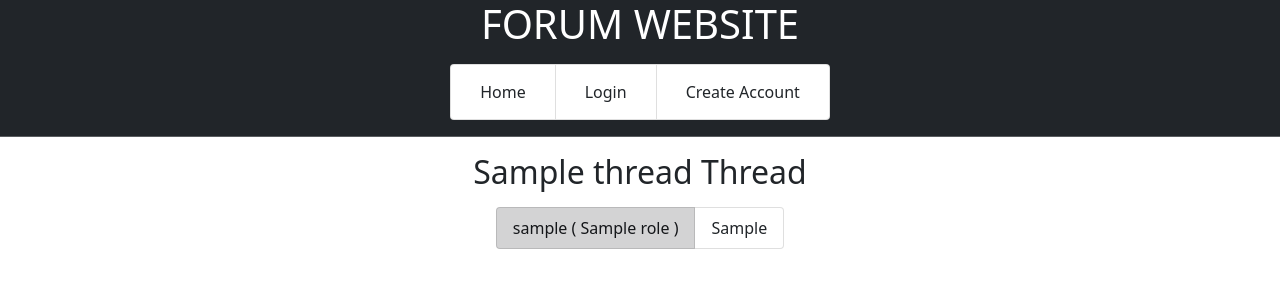
After one commit to fudzich/flaskProject, a Flask app: a page that uses app/templates/thread.html in a window 1280 px wide. The commit adds this page. Shown: the top 300 px of the page. Run offline with Flask 3, Linux system fonts and the light colour scheme; tables that the repository leaves empty hold one stand-in row (values such as "Sample post").

Commit message:
Post Development 1

```diff
--- a/app/__init__.py
+++ b/app/__init__.py
@@ -19,6 +19,8 @@ login_manager.login_view = 'auth.login'
 admin.add_view(AdminView(User, db.session))
 admin.add_view(AdminView(Role, db.session))
 admin.add_view(AdminView(Gender, db.session))
+admin.add_view(AdminView(Thread, db.session))
+admin.add_view(AdminView(Post, db.session))
 
 
 def register_extensions(app):
--- a/app/main/forms.py
+++ b/app/main/forms.py
@@ -8,3 +8,12 @@ class MailForm(FlaskForm):
     mail = EmailField('Mail: ', validators=[DataRequired(), Email()])
     body = TextAreaField('Body: ', validators=[DataRequired()])
     submit = SubmitField('Send Email')
+
+
+class MessageForm(FlaskForm):
+    body = TextAreaField(validators=[DataRequired()])
+    submit = SubmitField('Send Message')
+
+class ThreadForm(FlaskForm):
+    name = StringField('Name: ', validators=[DataRequired()])
+    submit = SubmitField('Create Thread')
--- a/app/main/views.py
+++ b/app/main/views.py
@@ -3,9 +3,11 @@ import random
 from flask import request, redirect, render_template, abort, make_response
 from flask_mail import Message
 from flask_login import login_required, current_user
-from app.main.forms import MailForm
+from app.main.forms import MailForm, MessageForm, ThreadForm
 from .. import mail
 from . import main
+from ..models import Post, User, Thread, Role
+from .. import db
 from ..decorators import admin_required
 
 
@@ -29,10 +31,67 @@ def before_request():
 @main.route('/', methods=['GET', 'POST'])
 def hello_world():
     """
-    Renders the home page
+    Renders the home page with all threads
     :return: main page
     """
-    return render_template('mainPage.html', list=list)
+    threads = Thread.query.all()
+    form = ThreadForm()
+
+    if form.validate_on_submit():
+        thread = Thread(name=form.name.data)
+        db.session.add(thread)
+        db.session.commit()
+        return redirect("/")
+    return render_template('mainPage.html', list=list, threads = threads, form=form)
+
+@main.route('/thread/<thread_name>', methods=['GET', 'POST'])
+def thread_page(thread_name):
+    """
+    Renders the page with posts
+    :return: thread page
+    """
+    exists = Thread.query.filter_by(name=thread_name).first() is not None
+    posts = Post.query.all()
+    users = User.query.all()
+    roles = Role.query.all()
+    form = MessageForm()
+
+    if exists:
+        thread_id = Thread.query.filter_by(name=thread_name).first().id
+
+        if form.validate_on_submit():
+            post = Post(sender_id = current_user.id, input = form.body.data, thread_id = thread_id)
+            db.session.add(post)
+            db.session.commit()
+            return redirect("/thread/" + thread_name)
+
+        return render_template('thread.html', list=list, posts=posts, users=users,
+                                    form = form, thread_name = thread_name, thread_id = thread_id, roles = roles)
+    else:
+        return render_template('noThread.html')
+
+
+@main.route('/thread/<thread_name>/delete/<post_id>', methods=['GET', 'POST'])
+def delete_post_page(thread_name,post_id):
+    print()
+    if current_user.is_authenticated:
+        exists = Post.query.filter_by(id=post_id).first() is not None
+        if exists:
+
+            sender_id = Post.query.filter_by(id=post_id).first().sender_id
+            role_id = User.query.filter_by(id=sender_id).first().role_id
+
+            print(current_user.role_id)
+
+            if (current_user.role_id == 1 or (current_user.role_id == 3 and role_id != 1)
+                    or current_user.role_id == sender_id):
+                db.session.query(Post).filter(Post.id == post_id).delete()
+                db.session.commit()
+                return redirect("/thread/" + thread_name)
+
+
+    return render_template('notAuth.html')
+
 
 
 #Страница создающая текст на основе ссылки
@@ -75,13 +134,17 @@ def mail_page():
     Renders the Mail page of the user that allows to send emails
     :return: Mail page
     """
-    form = MailForm()
-    if form.validate_on_submit():
-        recipient = form.mail.data
-        template = form.body.data
-        send_mail(recipient, 'Test email', template)
-        return redirect('/')
-    return render_template('mailForm.html', form=form)
+    if current_user.is_authenticated:
+        if current_user.role_id == 1 or current_user.role_id == 3:
+            form = MailForm()
+            if form.validate_on_submit():
+                recipient = form.mail.data
+                template = form.body.data
+                send_mail(recipient, 'Forum Website', template)
+                return redirect('/')
+            return render_template('mailForm.html', form=form)
+
+    return render_template('notAuth.html')
 
 
 def send_mail(to, subject, template):
--- a/app/templates/baseTemplate.html
+++ b/app/templates/baseTemplate.html
@@ -8,7 +8,7 @@
 <body>
     <div class = "bg-dark text-white">
         <h1 class="text-center">
-            USELESS WEBSITE
+            FORUM WEBSITE
         </h1>
 
         <div class="d-flex justify-content-center m-3">
@@ -16,12 +16,15 @@
                 {% if current_user.is_authenticated %}
                     <li class="list-group-item"><a class="btn" href="/" >Home</a></li>
                     <li class="list-group-item"><a class="btn" href="/profile" role="button">Profile</a></li>
-                    <li class="list-group-item"><a class="btn" href="/mail" role="button">Send Mail</a></li>
+                    {% if current_user.role_id == 1 or current_user.role_id == 3 %}
+                        <li class="list-group-item"><a class="btn" href="/mail" role="button">Send Mail</a></li>
+                    {% endif %}
                     {% if current_user.role_id == 1 %}
                         <li class="list-group-item"><a class="btn" href="/admin" role="button">Admin</a></li>
                     {% endif %}
                     <li class="list-group-item"><a class="btn" href="/auth/logout" role="button">Logout</a></li>
                 {% else %}
+                    <li class="list-group-item"><a class="btn" href="/" >Home</a></li>
                     <li class="list-group-item"><a class="btn" href="/auth/login">Login</a></li>
                     <li class="list-group-item"><a class="btn" href="/auth/reg">Create Account</a></li>
                 {% endif %}
--- /dev/null
+++ b/app/templates/thread.html
@@ -0,0 +1,47 @@
+{% extends "baseTemplate.html" %}
+
+{% block content %}
+    <h2 class="text-center">
+    {{ thread_name }} Thread
+    </h2>
+
+    {% for post in posts %}
+        {% if post.thread_id == thread_id %}
+            <div class="mt-3 d-flex justify-content-center">
+                <ul class="list-group list-group-horizontal">
+                    <li class="list-group-item list-group-item-dark">
+                        {{ users[post.sender_id - 1].username }} ( {{ roles[users[post.sender_id - 1].role_id - 1].name }} )
+                    </li>
+                    <li class="list-group-item">
+                        {{ post.input }}
+                    </li>
+                    {% if current_user.is_authenticated %}
+                        {% if current_user.role_id == 1 or current_user.role_id == 3
+                                or current_user.role_id == post.sender_id %}
+                            <li class="list-group-item">
+                                <a class="btn btn-danger" href="/thread/{{ thread_name }}/delete/{{post.id}}" >Delete</a>
+                            </li>
+                        {% endif %}
+                    {% endif %}
+                </ul>
+            </div>
+        {% endif %}
+    {% endfor %}
+
+
+    <div class="mt-5 d-flex justify-content-center">
+        {% if current_user.is_authenticated %}
+            <div class="form form-horizontal" method="post" role="form">
+                <form method="post">
+                    {{ form.hidden_tag() }}
+                    <div class="mt-3 d-flex justify-content-center">
+                    {{ form.body() }}
+                    </div>
+                    <div class="mt-3 d-flex justify-content-center">
+                    {{ form.submit() }}
+                    </div>
+                </form>
+            </div>
+        {% endif %}
+    </div>
+{% endblock %}
```
Also changed, not shown: app/auth/views.py (+9 -9 lines), app/models.py (+23 -0 lines), app/templates/mainPage.html (+28 -1 lines), app/templates/noThread.html (added, +7 -0 lines), app/templates/notAuth.html (added, +7 -0 lines).
